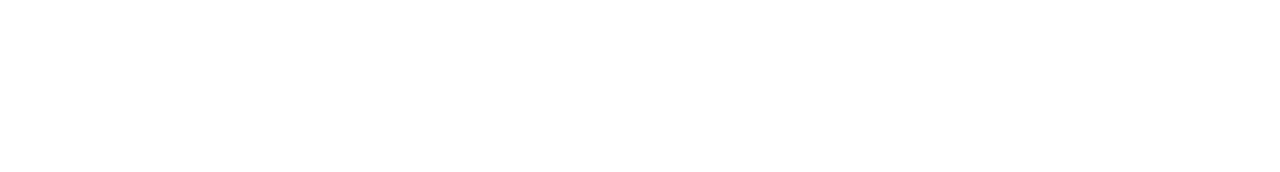
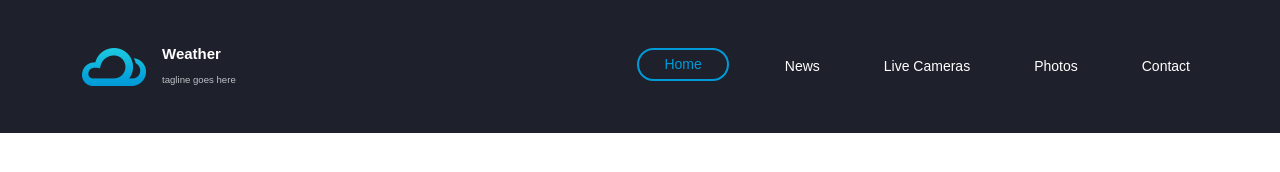
Before and after one commit to Amr-shawky/WeatherCore, a plain HTML site: page index.html in a window 1280 px wide. Drawn offline with nearby package versions, Linux system fonts and the light colour scheme.

Commit message:
Add initial CSS styles and navbar structure for Weather application

```diff
--- a/CSS/style.css
+++ b/CSS/style.css
@@ -0,0 +1,35 @@
+* {
+    margin: 0;
+    padding: 0;
+    box-sizing: border-box;
+    font-family: 'Arial', sans-serif;
+}
+
+.py-4-5 {
+    padding: 2.5rem 0 !important;
+}
+
+.navbar {
+    background-color: #1E202B !important;
+}
+#navbarSupportedContent .navbar-nav .nav-link {
+    font-size: 14px;
+    color: #fff !important;
+}
+
+.logo-type{
+    font-size: 11px !important;
+    color: RGB(191, 193, 200) !important;
+}
+.logo-type h1 {
+    font-size: 15px;
+    font-weight: 700;
+    color: #fff;
+}
+
+#navbarSupportedContent .navbar-nav .nav-link.active,#navbarSupportedContent .navbar-nav .nav-link.show {
+    color: RGB(0, 154, 216) !important;
+    padding: 4px 25px !important;
+    border-radius: 30px;
+    border: 2px solid RGB(0, 154, 216) !important;
+}
--- a/index.html
+++ b/index.html
@@ -4,7 +4,7 @@
 <head>
     <meta charset="UTF-8">
     <meta name="viewport" content="width=device-width, initial-scale=1.0">
-    <title>Smart Login System</title>
+    <title>Weather</title>
     <link href="https://fonts.googleapis.com/css2?family=Roboto:wght@400;700&display=swap" rel="stylesheet">
     <link href="./CSS/bootstrap.min.css" rel="stylesheet">
     <link rel="stylesheet" href="./CSS/all.min.css">
@@ -12,7 +12,43 @@
 </head>
 
 <body>
+    <nav class="navbar navbar-expand-lg bg-body-tertiary">
+        <div class="container">
+            <a class="navbar-brand d-flex align-items-center" href="#">
+                <img src="./Assets/Images/imgi_1_logo.png" alt="" class="logo">
+                <div class="logo-type ps-3">
+                    <h1 class="site-title">Weather</h1>
+                    <small class="site-description">tagline goes here</small>
+                </div>
 
+            </a>
+            <div class="collapse navbar-collapse " id="navbarSupportedContent">
+                <ul class="navbar-nav ms-auto mb-2 mb-lg-0 py-4-5">
+
+                    <li class="nav-item me-5">
+                        <a class="nav-link active" href="#">Home</a>
+                    </li>
+                    <li class="nav-item me-5">
+                        <a class="nav-link" href="#">News</a>
+                    </li>
+                    <li class="nav-item me-5">
+                        <a class="nav-link" href="#">Live Cameras</a>
+                    </li>
+                    <li class="nav-item me-5">
+                        <a class="nav-link" href="#">Photos</a>
+                    </li>
+                    <li class="nav-item">
+                        <a class="nav-link" href="#">Contact</a>
+                    </li>
+                    <button class="navbar-toggler" type="button" data-bs-toggle="collapse"
+                        data-bs-target="#navbarSupportedContent" aria-controls="navbarSupportedContent"
+                        aria-expanded="false" aria-label="Toggle navigation">
+                        <span class="navbar-toggler-icon"></span>
+                    </button>
+                </ul>
+            </div>
+        </div>
+    </nav>
     <script src="https://kit.fontawesome.com/a076d05399.js"></script>
     <script src="https://unpkg.com/sweetalert/dist/sweetalert.min.js"></script>
     <script src="./JS/script.js"></script>
```
Also changed, not shown: Assets/Images/imgi_1_logo.png (added).
